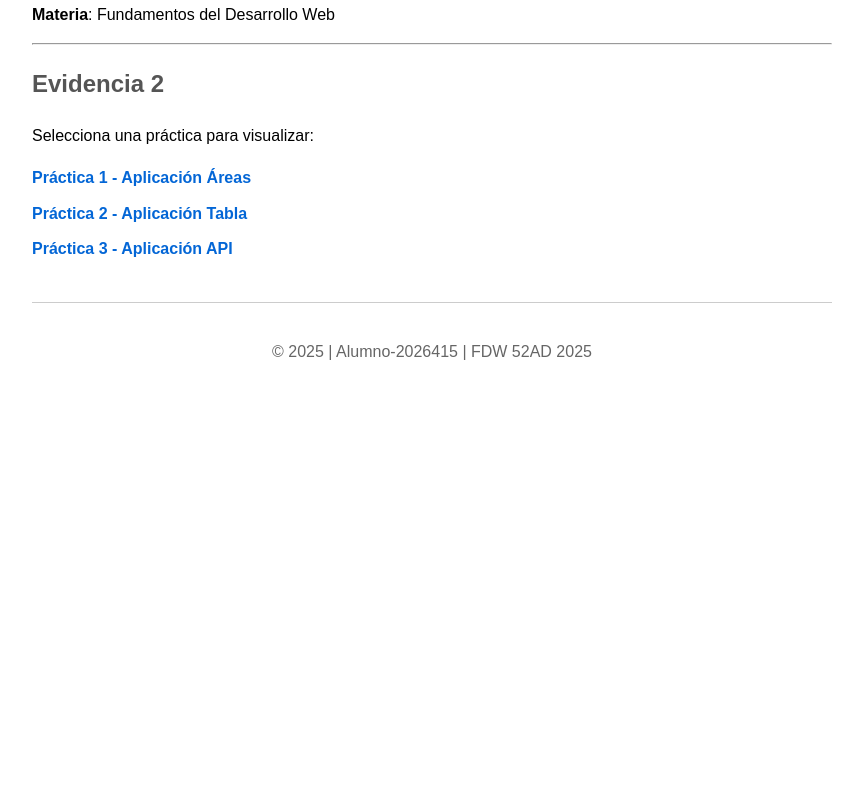
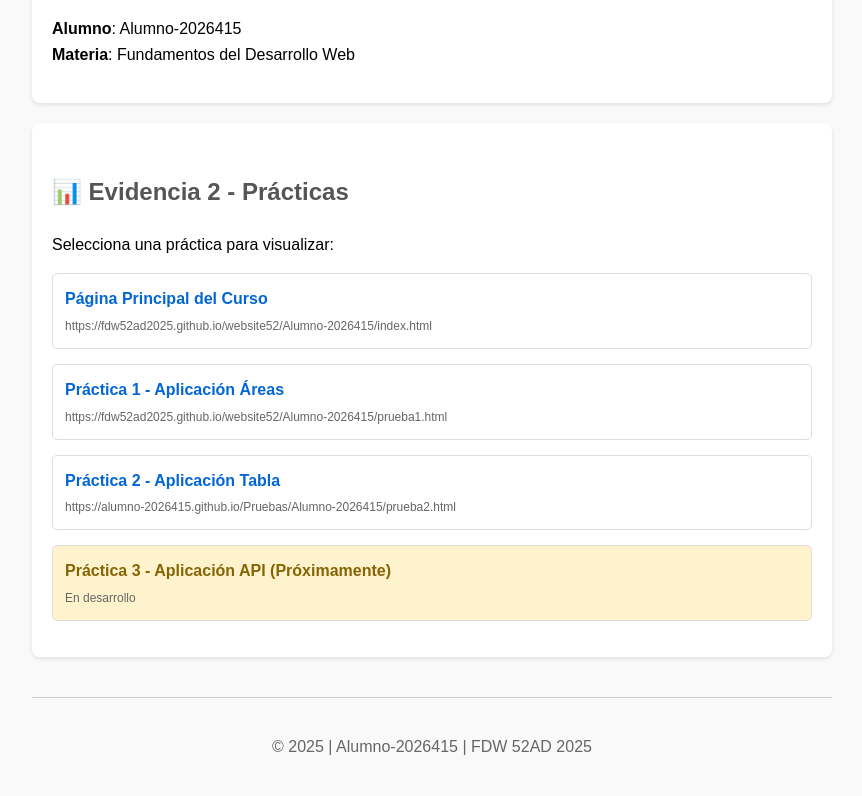
Before and after one commit to Alumno-2026415/Pruebas, a plain HTML site: page Alumno-2026415/prueba3.html in a window 1280 px wide. Shown: the part 150-946 px from the top of the page, without its empty margins (208-1070 px from the left). Before the commit the page ends 800 px from the top, so only its background shows below. Drawn offline with Linux system fonts and the light colour scheme.

Commit message:
Update prueba3.html
resubido

```diff
--- a/Alumno-2026415/prueba3.html
+++ b/Alumno-2026415/prueba3.html
@@ -11,6 +11,7 @@
             margin: 0 auto;
             padding: 20px;
             line-height: 1.6;
+            background-color: #f9f9f9;
         }
         h1 {
             color: #333;
@@ -19,21 +20,38 @@
         }
         h2 {
             color: #555;
+            margin-top: 30px;
         }
         ul {
             list-style-type: none;
             padding: 0;
         }
         li {
-            margin: 10px 0;
+            margin: 15px 0;
         }
         a {
             color: #0366d6;
             text-decoration: none;
             font-weight: bold;
+            padding: 12px;
+            display: block;
+            border: 1px solid #ddd;
+            border-radius: 5px;
+            background-color: white;
+            transition: all 0.3s ease;
         }
         a:hover {
-            text-decoration: underline;
+            background-color: #e7f3ff;
+            border-color: #0366d6;
+            transform: translateY(-2px);
+            box-shadow: 0 2px 5px rgba(0,0,0,0.1);
+        }
+        .url {
+            font-size: 12px;
+            color: #666;
+            display: block;
+            margin-top: 5px;
+            font-weight: normal;
         }
         footer {
             margin-top: 40px;
@@ -42,24 +60,54 @@
             text-align: center;
             color: #666;
         }
+        .section {
+            background: white;
+            padding: 20px;
+            border-radius: 8px;
+            margin: 20px 0;
+            box-shadow: 0 2px 4px rgba(0,0,0,0.1);
+        }
     </style>
 </head>
 <body>
+    <div class="section">
         <h1>Página Personal de Evidencias</h1>
 
         <p><strong>Alumno</strong>: Alumno-2026415<br>
         <strong>Materia</strong>: Fundamentos del Desarrollo Web</p>
+    </div>
 
-    <hr>
-
-    <h2>Evidencia 2</h2>
+    <div class="section">
+        <h2>📊 Evidencia 2 - Prácticas</h2>
         <p>Selecciona una práctica para visualizar:</p>
 
         <ul>
-        <li><a href="practica1.html">Práctica 1 - Aplicación Áreas</a></li>
-        <li><a href="practica2.html">Práctica 2 - Aplicación Tabla</a></li>
-        <li><a href="practica3.html">Práctica 3 - Aplicación API</a></li>
+            <li>
+                <a href="https://fdw52ad2025.github.io/website52/Alumno-2026415/index.html" target="_blank">
+                    Página Principal del Curso
+                    <span class="url">https://fdw52ad2025.github.io/website52/Alumno-2026415/index.html</span>
+                </a>
+            </li>
+            <li>
+                <a href="https://fdw52ad2025.github.io/website52/Alumno-2026415/prueba1.html" target="_blank">
+                    Práctica 1 - Aplicación Áreas
+                    <span class="url">https://fdw52ad2025.github.io/website52/Alumno-2026415/prueba1.html</span>
+                </a>
+            </li>
+            <li>
+                <a href="https://alumno-2026415.github.io/Pruebas/Alumno-2026415/prueba2.html" target="_blank">
+                    Práctica 2 - Aplicación Tabla
+                    <span class="url">https://alumno-2026415.github.io/Pruebas/Alumno-2026415/prueba2.html</span>
+                </a>
+            </li>
+            <li>
+                <a href="#" style="background-color: #fff3cd; color: #856404;">
+                    Práctica 3 - Aplicación API (Próximamente)
+                    <span class="url">En desarrollo</span>
+                </a>
+            </li>
         </ul>
+    </div>
 
     <footer>
         <p>© 2025 | Alumno-2026415 | FDW 52AD 2025</p>
```
Lines whose indentation alone changed are shown as unchanged.
